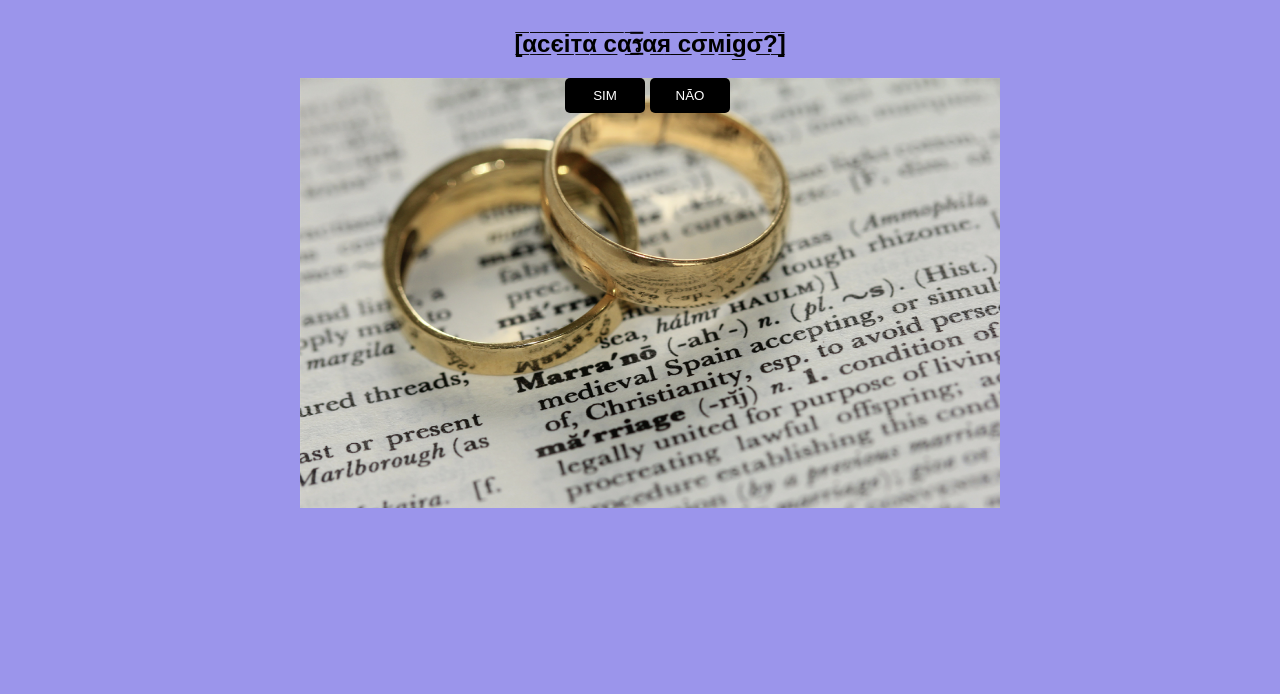
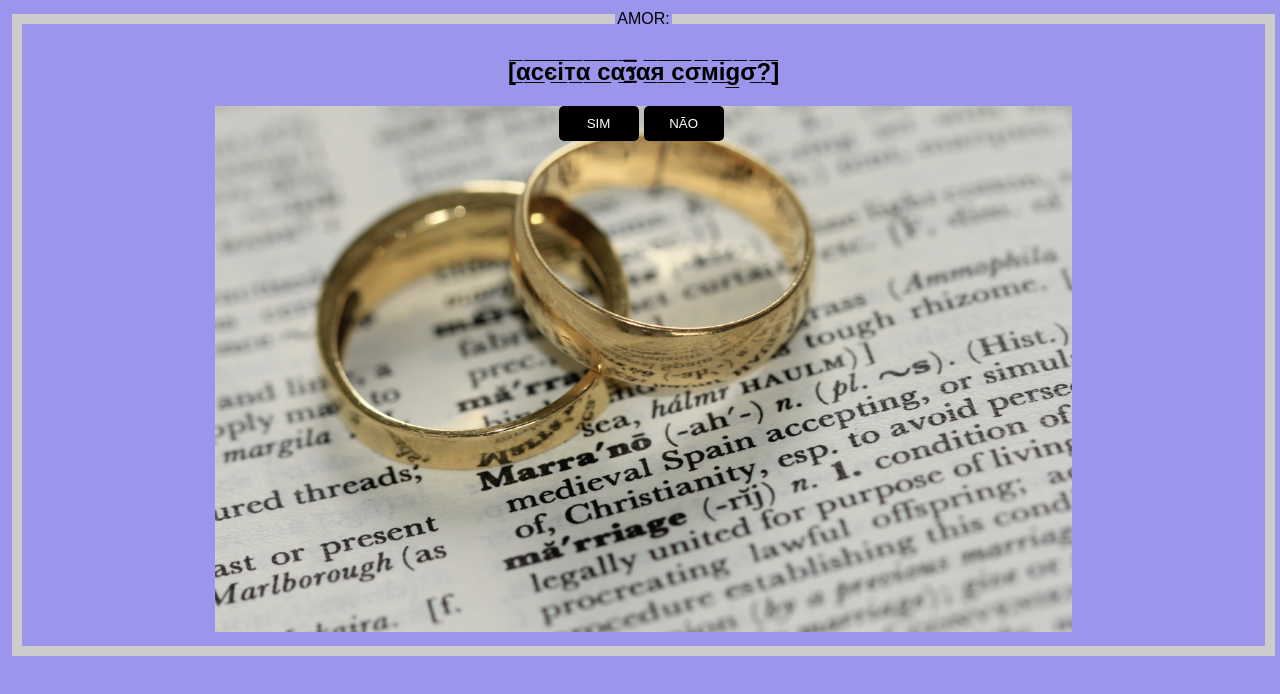
Before and after one commit to adrianoalves87/casacomigo, a plain HTML site: page index.html in a window 1280 px wide. Drawn offline with Linux system fonts and the light colour scheme.

Commit message:
Update index.html

```diff
--- a/index.html
+++ b/index.html
@@ -1,22 +1,18 @@
 <!DOCTYPE html>
-
 <html lang="en">
-
 <head>
     <meta charset="UTF-8">
-    <meta http-equiv="X-UA-Compatible" content="IE=edge">
     <meta name="viewport" content="width=device-width, initial-scale=1.0">
-    <title>casa comigo ?</title>
+    <title>Document</title>
 
     <style>
 
-
  img {
-        width: 700px;
+            max-width:70%;
         }
            #conteudo {
                 background: #9b95eb;
-              width: 100%;
+                width: 99%;
                 height: 100%;
                 position: fixed;
                 top: 0;
@@ -60,10 +56,14 @@
         </style>
 
 </head>
-
 <body>
 
+
 <div id="conteudo">
+            <form action="/action_page.php">
+ <fieldset>
+ <legend>AMOR:</legend>
+
 
             <h2>[̲̅α̲̅c̲̅є̲̅i̲̅т̲̅α̲̅ ̲̅c̲̅α̲̅ร̲̅α̲̅я̲̅ ̲̅c̲̅σ̲̅м̲̅i̲̅g̲̅σ̲̅?̲̅]</h2>
                 <div style="margin: auto;width: 170px;">
@@ -74,11 +74,8 @@
 
      <img src="casamento100.png" alt="">
 
-
-
-</body>
-
-
+</fieldset>
+      </form>
       <script>
     function sim() {
         alert("Você aceitou casar comigo! :)");
@@ -98,10 +95,6 @@
         return (Math.random() * (max - min) + min) + "%";
     }
 
-
-
 </script>
-
-
-
+</body>
 </html>
```
Lines whose indentation alone changed are shown as unchanged.
